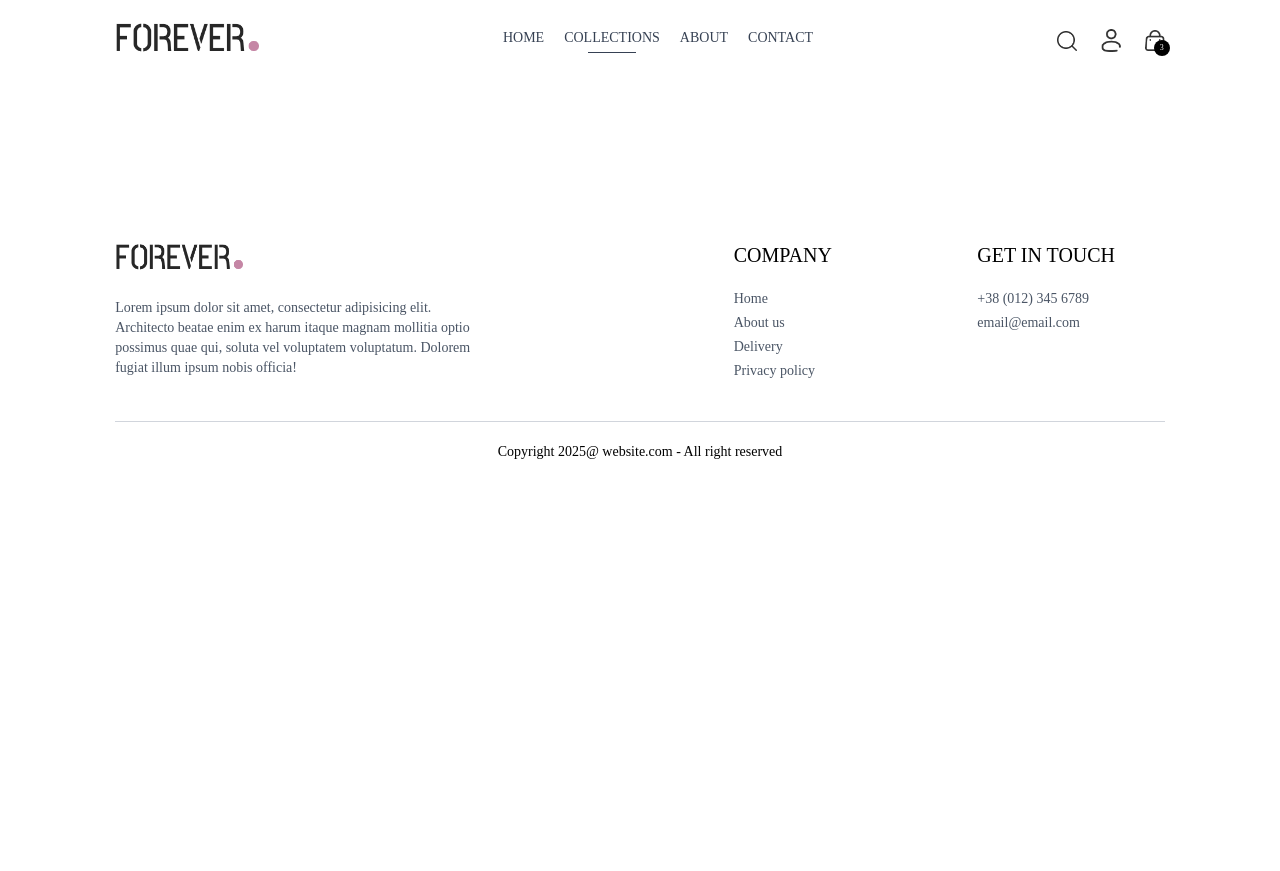
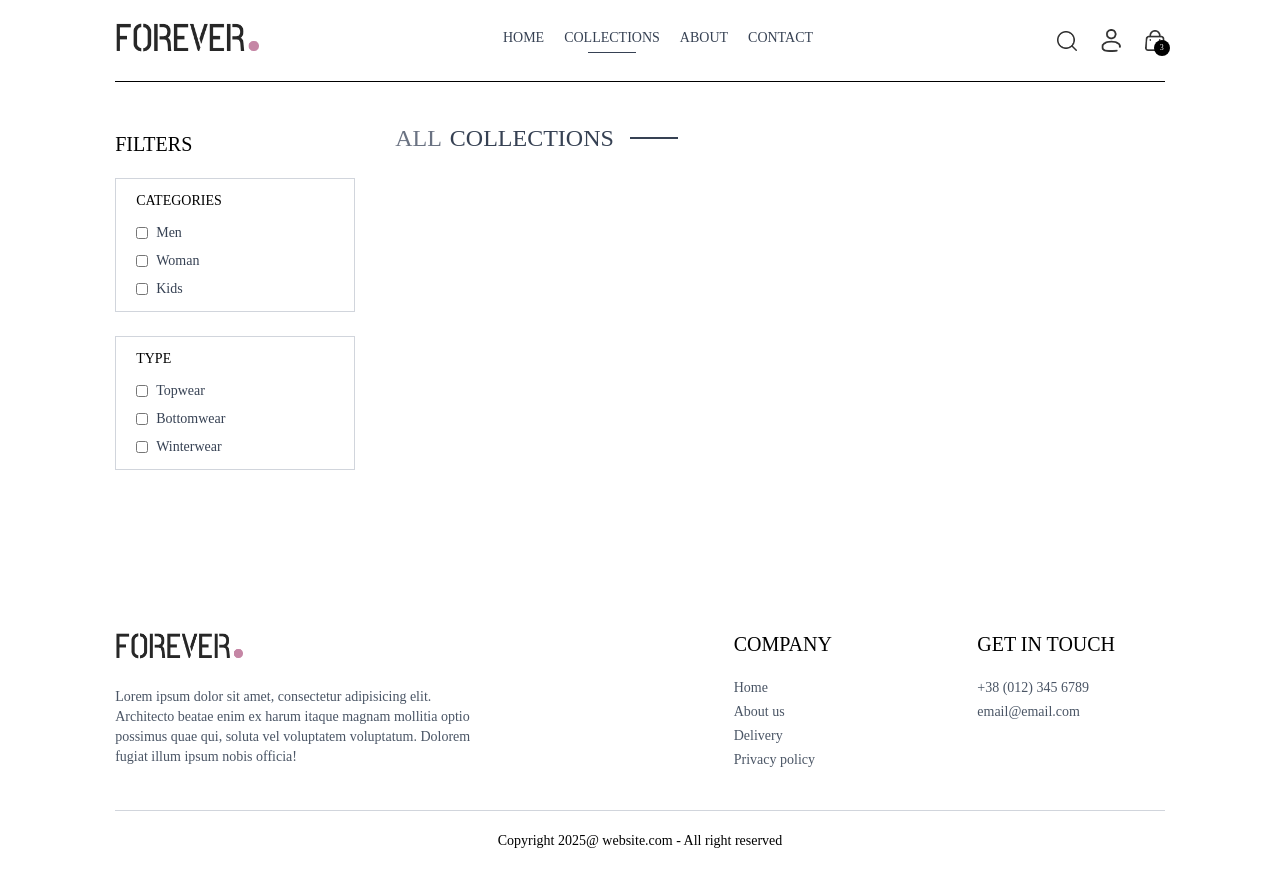
Before and after one commit to ruslansymonenko/ecommerce-client, a React (Vite) app: page /collections in a window 1280 px wide. Before the commit the page ends 800 px from the top, so only its background shows below. Built offline with nearby package versions, Linux system fonts and the light colour scheme.

Commit message:
started working on collections page

```diff
--- a/src/pages/Collections.jsx
+++ b/src/pages/Collections.jsx
@@ -1,7 +1,68 @@
-import React from 'react';
+import React, { useContext, useState } from 'react';
+import { ShopContext } from '../context/ShopContext.jsx';
+import { assets } from '../assets/assets.js';
+import Title from '../components/Title.jsx';
 
 const Collections = () => {
-  return <div></div>;
+  const { products } = useContext(ShopContext);
+  const [showFilter, setShowFilter] = useState(false);
+
+  return (
+    <div className="flex flex-col sm:flex-row gap-1 sm:gap-10 pt-10 border-t">
+      <section className="min-w-60">
+        <p
+          className="my-2 text-xl flex items-center cursor-pointer gap-2"
+          onClick={() => setShowFilter(!showFilter)}
+        >
+          FILTERS
+          <img
+            className={`h-3 sm:hidden ${showFilter ? 'rotate-90' : ''}`}
+            src={assets.dropdown_icon}
+            alt=""
+          />
+        </p>
+        <div
+          className={`border border-gray-300 pl-5 py-3 my-5 ${showFilter ? '' : 'hidden'} sm:block`}
+        >
+          <p className="mb-3 text-sm font-medium">CATEGORIES</p>
+          <div className="flex flex-col gap-2 text-sm font-light text-gray-700">
+            <p className="flex gap-2">
+              <input className="w-3" type="checkbox" value={'Men>'} /> Men
+            </p>
+            <p className="flex gap-2">
+              <input className="w-3" type="checkbox" value={'Woman'} /> Woman
+            </p>
+            <p className="flex gap-2">
+              <input className="w-3" type="checkbox" value={'Kids'} /> Kids
+            </p>
+          </div>
+        </div>
+
+        <div
+          className={`border border-gray-300 pl-5 py-3 mt-6 ${showFilter ? '' : 'hidden'} sm:block`}
+        >
+          <p className="mb-3 text-sm font-medium">TYPE</p>
+          <div className="flex flex-col gap-2 text-sm font-light text-gray-700">
+            <p className="flex gap-2">
+              <input className="w-3" type="checkbox" value={'Topwear'} /> Topwear
+            </p>
+            <p className="flex gap-2">
+              <input className="w-3" type="checkbox" value={'Bottomwear'} /> Bottomwear
+            </p>
+            <p className="flex gap-2">
+              <input className="w-3" type="checkbox" value={'Winterwear'} /> Winterwear
+            </p>
+          </div>
+        </div>
+      </section>
+
+      <section className="flex-1">
+        <div className="flex justify-between text-base sm:text-2xl mb-4">
+          <Title titleStart="ALL" titleEnd="COLLECTIONS"></Title>
+        </div>
+      </section>
+    </div>
+  );
 };
 
 export default Collections;
```
